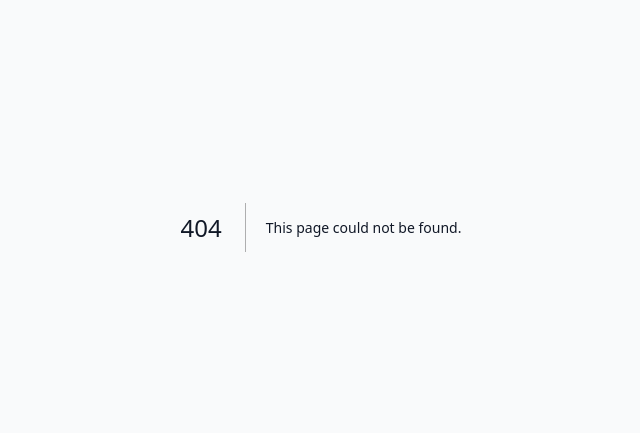
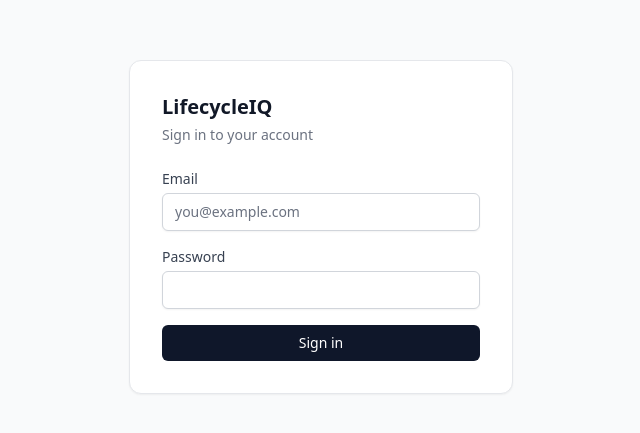
Before and after one commit to yanceydd-ai/lifecycleIQ, a Next.js app in the folder apps/web/: page /login in a window 1280 px wide. Before the commit this address had no page. Shown: the part 173-606 px from the top of the page, without its empty margins (319-959 px from the left). Built offline with nearby package versions, Linux system fonts and the light colour scheme.

Commit message:
feat: add login page with NextAuth credentials sign-in

```diff
--- /dev/null
+++ b/apps/web/app/(auth)/login/page.tsx
@@ -0,0 +1,89 @@
+'use client';
+
+import { useState } from 'react';
+import { signIn } from 'next-auth/react';
+import { useRouter } from 'next/navigation';
+
+export default function LoginPage() {
+  const router = useRouter();
+  const [email, setEmail] = useState('');
+  const [password, setPassword] = useState('');
+  const [error, setError] = useState('');
+  const [loading, setLoading] = useState(false);
+
+  async function handleSubmit(e: React.FormEvent) {
+    e.preventDefault();
+    setError('');
+    setLoading(true);
+
+    const result = await signIn('credentials', {
+      email,
+      password,
+      redirect: false,
+    });
+
+    setLoading(false);
+
+    if (result?.error) {
+      setError('Invalid email or password.');
+    } else {
+      router.push('/dashboard');
+    }
+  }
+
+  return (
+    <div className="min-h-screen flex items-center justify-center bg-gray-50">
+      <div className="w-full max-w-sm">
+        <div className="bg-white rounded-xl shadow-sm border border-gray-200 p-8">
+          <h1 className="text-xl font-semibold text-gray-900 mb-1">LifecycleIQ</h1>
+          <p className="text-sm text-gray-500 mb-6">Sign in to your account</p>
+
+          <form onSubmit={handleSubmit} className="space-y-4">
+            <div>
+              <label htmlFor="email" className="block text-sm font-medium text-gray-700 mb-1">
+                Email
+              </label>
+              <input
+                id="email"
+                type="email"
+                required
+                value={email}
+                onChange={(e) => setEmail(e.target.value)}
+                className="w-full rounded-md border-gray-300 shadow-sm text-sm focus:border-slate-500 focus:ring-slate-500"
+                placeholder="you@example.com"
+              />
+            </div>
+
+            <div>
+              <label htmlFor="password" className="block text-sm font-medium text-gray-700 mb-1">
+                Password
+              </label>
+              <input
+                id="password"
+                type="password"
+                required
+                value={password}
+                onChange={(e) => setPassword(e.target.value)}
+                className="w-full rounded-md border-gray-300 shadow-sm text-sm focus:border-slate-500 focus:ring-slate-500"
+              />
+            </div>
+
+            {error && (
+              <p className="text-sm text-red-600 bg-red-50 border border-red-200 rounded-md px-3 py-2">
+                {error}
+              </p>
+            )}
+
+            <button
+              type="submit"
+              disabled={loading}
+              className="w-full py-2 px-4 rounded-md bg-slate-900 text-white text-sm font-medium hover:bg-slate-700 disabled:opacity-50 disabled:cursor-not-allowed transition-colors"
+            >
+              {loading ? 'Signing in…' : 'Sign in'}
+            </button>
+          </form>
+        </div>
+      </div>
+    </div>
+  );
+}
```
